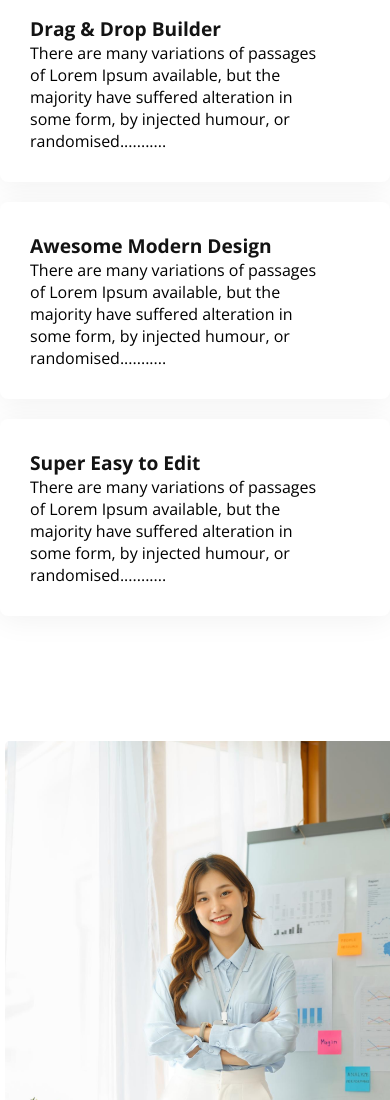
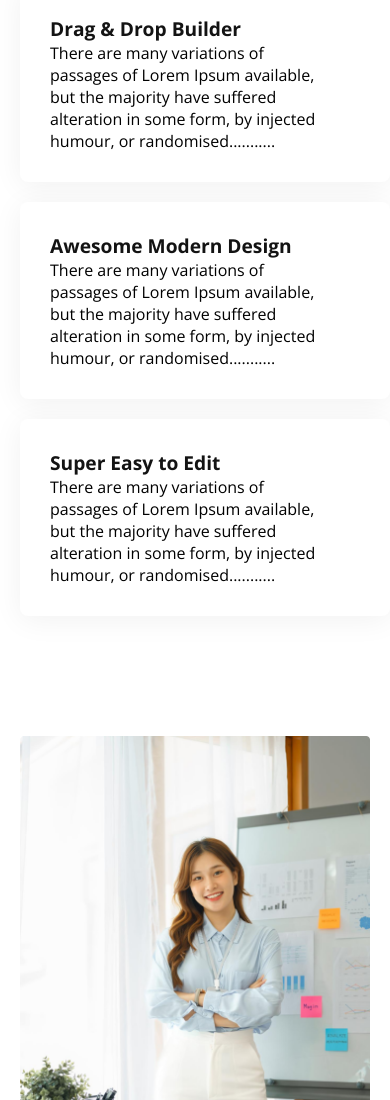
Before and after one commit to siraj3838/modeol-nine, a plain HTML site: page index.html in a window 390 px wide. Shown: the part 3382-4482 px from the top of the page. Drawn offline with nearby package versions, Linux system fonts and the light colour scheme.

Commit message:
mya last commit

```diff
--- a/index.css
+++ b/index.css
@@ -333,9 +333,17 @@ h6{
         flex-direction: column;
         margin-top: 20px;
     }
+    .love-content{
+        margin-left: 20px;
+    }
     .love-image img{
         width: 100%;
-        margin: 5px;
+        margin-left: 0;
+        margin-bottom: 10px;
+    }
+    .love-image{
+        margin-left: 20px;
+        margin-right: 20px;
     }
     .image-content{
         position: static;
```
